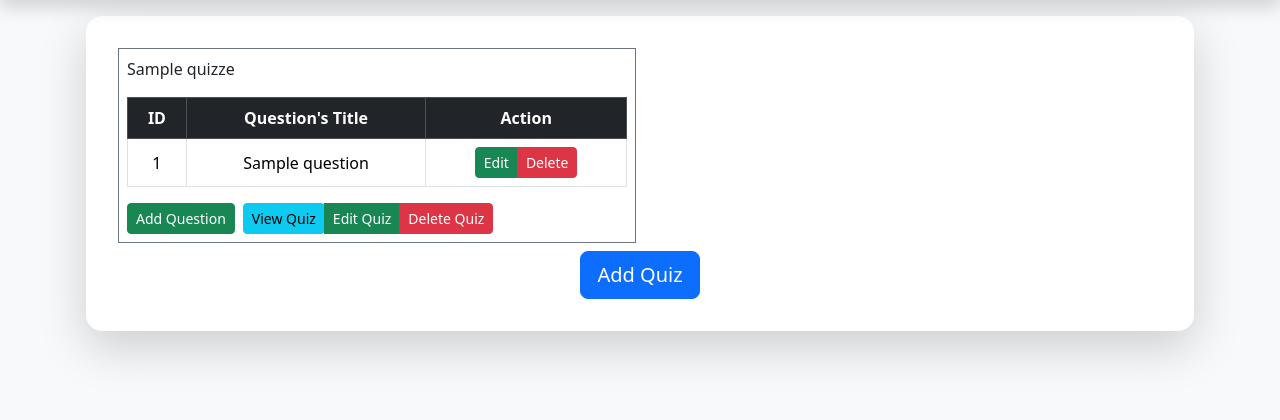
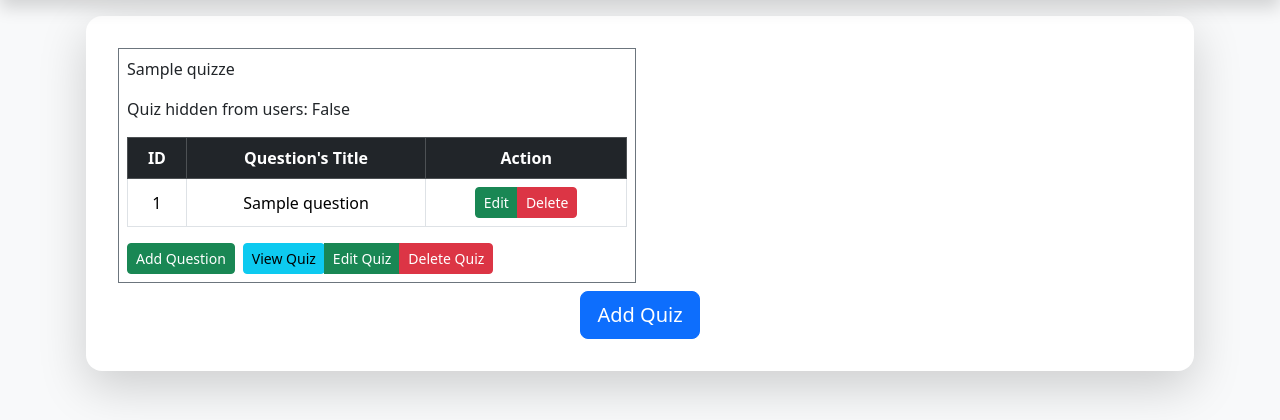
Before and after one commit to Devamm007/quiz-master-24f2000828, a Flask app: page /admin/quizzes in a window 1280 px wide. Shown: the part 56-476 px from the top of the page. Run offline with Flask 3, Linux system fonts and the light colour scheme; a user stored in the database is signed in; tables that the repository leaves empty hold one stand-in row (values such as "Sample post").

Commit message:
Added quiz releasing feature for Admin
Admin can hide or show a quiz on user side templates using a single checkbox, allowing user to attempt the quiz only which user shows.

```diff
--- a/app.py
+++ b/app.py
@@ -59,12 +59,16 @@ def preprocess_value(value):
 def update(object, edit):
     try:
         for key, value in edit:
-                if hasattr(object, key):
-                    attr_type = type(getattr(object, key))
-                    if attr_type == datetime:
-                        setattr(object, key, datetime.strptime(value, "%Y-%m-%dT%H:%M"))
-                        continue
-                    setattr(object, key, preprocess_value(value))
+            if hasattr(object, key):
+                attr_type = type(getattr(object, key))
+                if attr_type == datetime:
+                    setattr(object, key, datetime.strptime(value, "%Y-%m-%dT%H:%M"))
+                    continue
+                setattr(object, key, preprocess_value(value))
+            if "is_hidden" not in edit:
+                setattr(object, "is_hidden", False)
+            else:
+                setattr(object, "is_hidden", True)
         db.session.commit()
     except Exception as e:
         db.session.rollback()
@@ -154,7 +158,7 @@ def home():
     due = datetime.now()
     if user.is_admin:
         return redirect(url_for("admin", user=user))
-    return render_template("home.html", user=user, due=due, quizzes=Quizzes.query.all(),
+    return render_template("home.html", user=user, due=due, quizzes=Quizzes.query.filter_by(is_hidden=False).all(),
                            chapters=Chapters.query.all(), subjects=Subjects.query.all())
 
 @app.route("/profile", methods=["GET", "POST"])
@@ -216,6 +220,9 @@ def instructions(quiz_id):
     user=Registrations.query.get(current_user.id)
     noq = len(Questions.query.filter_by(quiz_id=quiz_id).all())
     quiz = Quizzes.query.get(quiz_id)
+    if quiz.is_hidden:
+        flash("Quiz is in making!", "error")
+        return redirect(url_for("home"))
     due = datetime.now()
     if due > quiz.doa:
         flash("Due date completed.", "error")
@@ -234,6 +241,9 @@ def attempt_quiz(quiz_id):
         session['timer_start'] = time.time()
     user=Registrations.query.get(current_user.id)
     quiz=Quizzes.query.get(quiz_id)
+    if quiz.is_hidden:
+        flash("Quiz is in making!", "error")
+        return redirect(url_for("home"))
     due = datetime.now()
     if due > quiz.doa:
         flash("Due date completed.", "error")
@@ -276,7 +286,7 @@ def submit_quiz(quiz_id):
 @login_required
 def scores():
     user = Registrations.query.get(current_user.id)
-    data = Scores.query.join(Quizzes, and_(Quizzes.id == Scores.quiz_id, Scores.user_id == user.id)).join(
+    data = Scores.query.join(Quizzes, and_(Quizzes.id == Scores.quiz_id, Scores.user_id == user.id, Quizzes.is_hidden == False)).join(
         Subjects, Subjects.id == Quizzes.subject_id
         ).join(Chapters, Chapters.id == Quizzes.chapter_id).all()
     return render_template("score.html", user=user, data=data)
@@ -325,7 +335,7 @@ def user_search():
                                           Subjects.subject_des.ilike(f'%{search}%'))).all()
         data3 = Chapters.query.filter(or_(Chapters.chapter.ilike(f'%{search}%'),
                                           Chapters.chapter_des.ilike(f'%{search}%'))).all()
-        data4 = Quizzes.query.filter(Quizzes.title.ilike(f'%{search}%')).all()
+        data4 = Quizzes.query.filter(and_(Quizzes.title.ilike(f'%{search}%'), Quizzes.is_hidden == False)).all()
         return render_template("user_search.html", user=user, due=due, data2=data2, data3=data3, data4=data4, search=search)
 
 @app.route("/admin/search", methods=["GET", "POST"])
@@ -452,6 +462,7 @@ def add_quiz():
     title = request.form.get("title").strip().lower()
     doa = datetime.strptime(request.form.get("doa"), '%Y-%m-%dT%H:%M')
     time = request.form.get("time")
+    is_hidden = request.form.get("is_hidden")
     remarks = request.form.get("remarks")
 
     chapter = Chapters.query.get(chap_id)
@@ -466,8 +477,16 @@ def add_quiz():
         if not v and k != "remarks":
             flash(f"Please fill {k} field.", "error")
             return redirect(url_for("quizzes"))
+        if k == "is_hidden":
+            if v!="on" and v!=None:
+                flash("Is_hidden is a boolean value", "error")
+                return redirect(url_for("quizzes"))
+    if is_hidden == "on":
+        is_hidden = True
+    elif is_hidden == None:
+        is_hidden = False
 
-    new_quiz = Quizzes(subject_id=chapter.subject_id, chapter_id=chap_id, title=title, doa=doa, time=time, remarks=remarks)
+    new_quiz = Quizzes(subject_id=chapter.subject_id, chapter_id=chap_id, title=title, doa=doa, is_hidden=is_hidden, time=time, remarks=remarks)
     db.session.add(new_quiz)
     db.session.commit()
     flash("Quiz added successfully", "success")
@@ -477,12 +496,16 @@ def add_quiz():
 @admin_auth
 def edit_quiz(id):
     title = request.form.get("title").strip().lower()
+    v = request.form.get("is_hidden")
+    if v and v!="on":
+        flash(f"Hidden checkbox should give appropriate input.", "error")
+        return redirect(url_for("quizzes"))
 
     old_quiz = Quizzes.query.get(id)
     existing_quiz = Quizzes.query.filter_by(title=title).first()
 
     if not existing_quiz and title != old_quiz.title:
-        flash("Chapter already exist!", "error")
+        flash("Quiz already exist!", "error")
         return redirect(url_for("admin"))
 
     update(old_quiz, request.form.items())
@@ -576,9 +599,6 @@ if  __name__ == "__main__":
 
 '''
 ADD() ka function similar to UPDATE(),
-Displaying due date passed quizzes, current quizzes,
-admin can make a quiz hide or unseen from users feature,
 USER CHARTS,
-CSS/BOOTSTRAP,
 APIs
 '''
--- a/models/models.py
+++ b/models/models.py
@@ -62,6 +62,7 @@ class Quizzes(db.Model): #default __tablename__ = "quizzes"
     doa = db.Column(db.DateTime)
     time = db.Column(db.Integer, nullable=False)
     remarks = db.Column(db.String(250), nullable=True)
+    is_hidden = db.Column(db.Boolean, nullable=False, default=True)
 
     questions = db.relationship('Questions', backref='quiz', lazy=True, cascade="all, delete-orphan")
     scores = db.relationship('Scores', backref='quiz', lazy=True, cascade="all, delete-orphan")
--- a/templates/admin_search.html
+++ b/templates/admin_search.html
@@ -139,6 +139,7 @@
         {% if data4 %}
             {% for quiz in data4 %}
             <h3>Quiz Title: {{ quiz.title }} | ID: {{quiz.id}}</h3>
+            <p>Quiz hidden from users: {{quiz.is_hidden}}</p>
             <div class="btn-group mb-1" role="group" aria-label="Quiz actions">
                 <form style="display: inline;" action="{{url_for('view_quiz', id=quiz.id)}}" method="get">
                     <button class="btn btn-info btn-sm" type="submit" title="chapter_id={{quiz.chapter_id}}">View Quiz</button>
@@ -162,6 +163,7 @@
                     <div><label class="form-label">Title: <input class="form-control" name="title" type="text" value="{{quiz.title}}"></label></div>
                     <div><label class="form-label">Due Date: <input class="form-control" name="doa" type="datetime-local" value="{{quiz.doa}}"></label></div>
                     <div><label class="form-label">Duration (in minutes): <input class="form-control" name="time" type="number" value="{{quiz.time}}"></label></div>
+                    <div><label class="form-label">Hide Status: <input class="form-check-input" type="checkbox" name="is_hidden" {% if quiz.is_hidden %}checked{% endif %}/></label></div>
                     <div><label class="form-label">Remarks: <input class="form-control" name="remarks" type="text" value="{{quiz.remarks}}"></label></div>
                     <input class="btn btn-success" type="submit" value="Update">
                 </form>
--- a/templates/login.html
+++ b/templates/login.html
@@ -12,6 +12,9 @@ QuizVerse - Login
     <div><label class="form-label">Password: <input class="form-control" type="password" name="password" id="password" placeholder="Enter your password" required></label></div>
     <input class="btn btn-primary" type="submit" value="Login">
 </form>
+<div class="mt-3 text-center">
+    <p>Don't have an account? <a href="{{ url_for('registration') }}">Register here</a></p>
+</div>
 {% endblock %}
 {% block script %}
 
--- a/templates/quiz_details.html
+++ b/templates/quiz_details.html
@@ -12,7 +12,10 @@
         {{chapter.chapter}} (Chapter ID: {{chapter.id}})
         <br>
         {{quiz.doa.strftime('%d-%m-%Y, %H:%M')}} | Duration: {{quiz.time}} minutes
+        <br>
+        Quiz hidden from users: {{quiz.is_hidden}}
     </p>
+    <hr>
     {% for question in questions %}
         <div>
                 Title: {{question.title}}<br>
--- a/templates/quizzes.html
+++ b/templates/quizzes.html
@@ -16,6 +16,7 @@
         <div class="col-6">
             <div class="p-2 border border-secondary">
                 <p title="{{quiz.remarks}}">{{quiz.title}}</p>
+                <p>Quiz hidden from users: {{quiz.is_hidden}}</p>
                 <table class="table table-bordered table-hover text-center align-middle">
                     <thead class="table-dark">
                         <tr>
@@ -140,6 +141,7 @@
                         <div><label class="form-label">Title: <input class="form-control" name="title" type="text" value="{{quiz.title}}"></label></div>
                         <div><label class="form-label">Due Date: <input class="form-control" name="doa" type="datetime-local" value="{{quiz.doa}}"></label></div>
                         <div><label class="form-label">Duration (in minutes): <input class="form-control" name="time" type="number" value="{{quiz.time}}"></label></div>
+                        <div><label class="form-label">Hide Status: <input class="form-check-input" type="checkbox" name="is_hidden" {% if quiz.is_hidden %}checked{% endif %}/></label></div>
                         <div><label class="form-label">Remarks: <input class="form-control" name="remarks" type="text" value="{{quiz.remarks}}"></label></div>
                         <input class="btn btn-success" type="submit" value="Update">
                     </form>
@@ -161,6 +163,7 @@
             <div><label class="form-label">Title: <input class="form-control" name="title" type="text" placeholder="quiz's title" required></label></div>
             <div><label class="form-label">Due Date: <input class="form-control" name="doa" type="datetime-local" required></label></div>
             <div><label class="form-label">Duration (in minutes): <input class="form-control" name="time" type="number" required></label></div>
+            <div><label class="form-label">Hide Status: <input class="form-check-input" type="checkbox" name="is_hidden" /></label></div>
             <div><label class="form-label">Remarks: <input class="form-control" name="remarks" type="text" placeholder="Enter any remark for students"></label></div>
             <input class="btn btn-success" type="submit" value="Submit">
         </form>
--- a/templates/register.html
+++ b/templates/register.html
@@ -53,4 +53,7 @@ QuizVerse - Register
         </div>
     </div>
 </form>
+<div class="mt-3 text-center">
+    <p>Already have an account? <a href="{{ url_for('login') }}">Login here</a></p>
+</div>
 {% endblock %}
```
